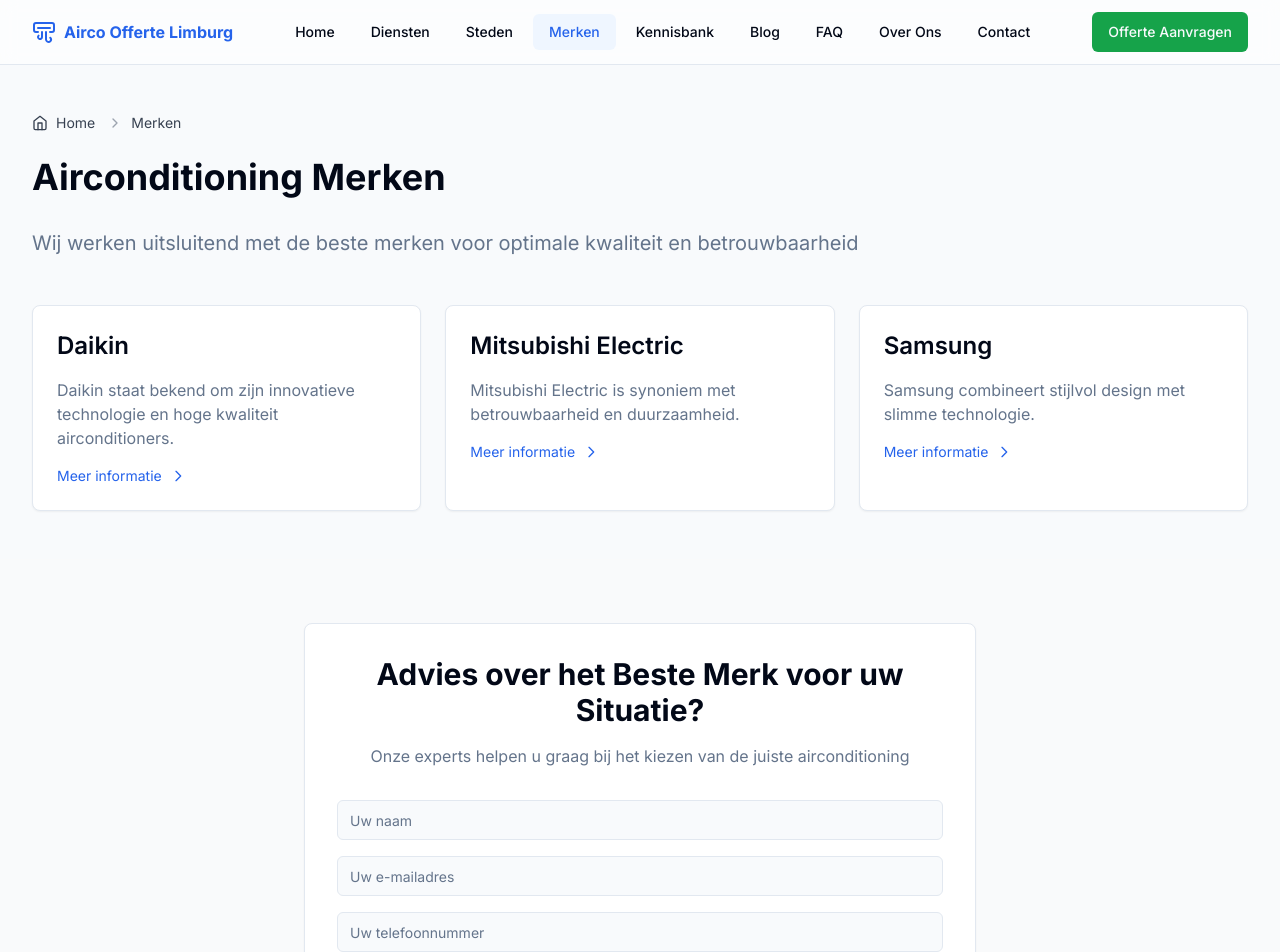
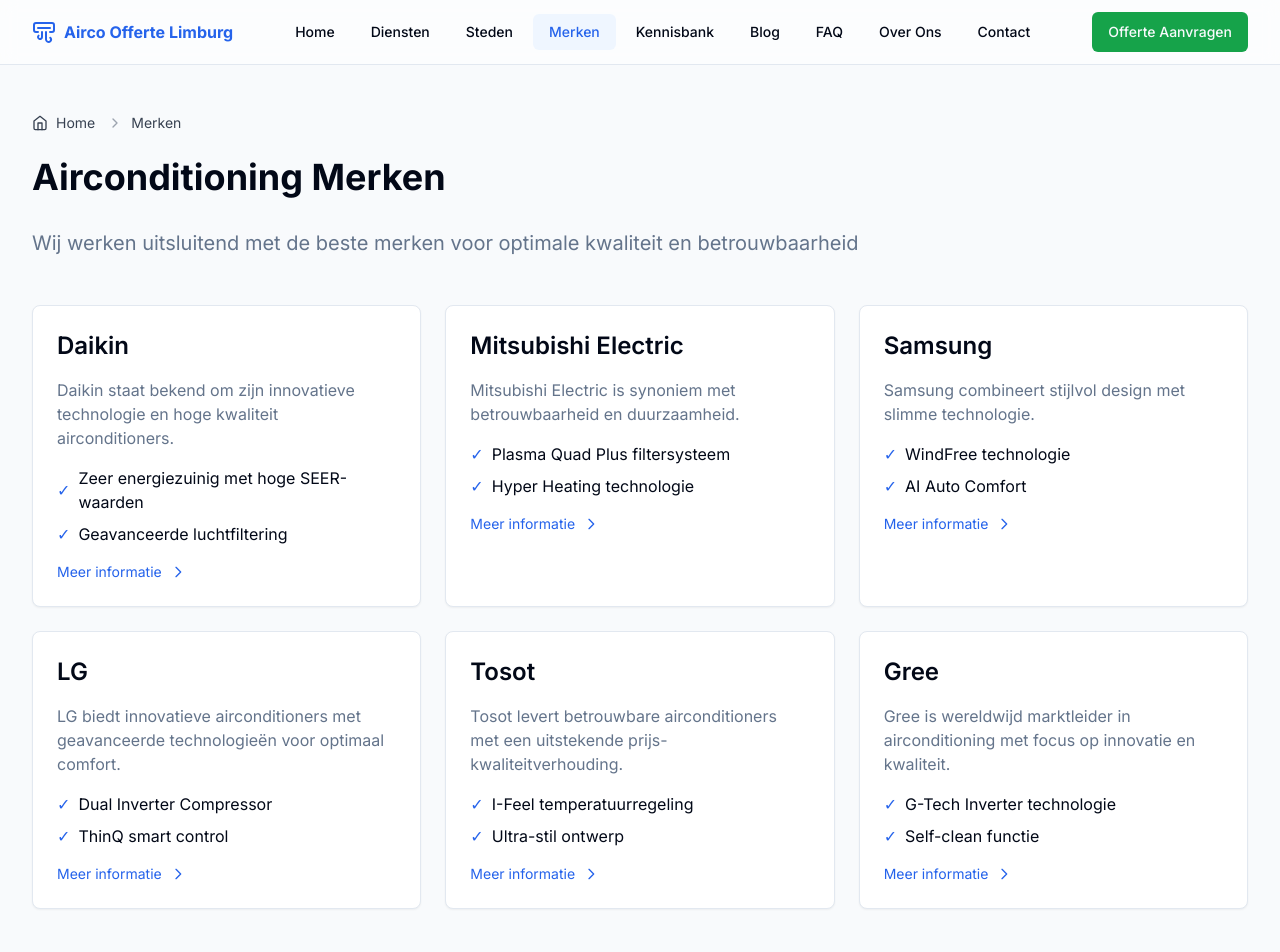
Before and after one commit to MarvinNL046/airco_offertelimburg, a Next.js app: page /merken in a window 1280 px wide. Shown: the top 952 px of the page. Built offline with nearby package versions, Linux system fonts and the light colour scheme.

Commit message:
Big update

```diff
--- a/app/merken/page.tsx
+++ b/app/merken/page.tsx
@@ -4,10 +4,24 @@ import { Card } from "@/components/ui/card"
 import { Breadcrumb } from "@/components/navigation/breadcrumb"
 import brandsData from "@/data/brands.json"
 import { CTAWithForm } from "@/components/sections/cta-with-form"
+import { generateOrganizationSchema } from "@/lib/schema"
+import Script from "next/script"
 
 export const metadata: Metadata = {
   title: "Airco Merken | Airco Offerte Limburg",
   description: "Ontdek ons uitgebreide assortiment aan hoogwaardige airconditioning merken. Van Daikin tot Mitsubishi, wij bieden alleen de beste kwaliteit.",
+  keywords: [
+    "airco merken",
+    "Daikin",
+    "Mitsubishi Electric",
+    "Samsung",
+    "LG",
+    "Tosot",
+    "Gree",
+    "airconditioning",
+    "klimaatbeheersing",
+    "Limburg"
+  ],
 }
 
 export default function BrandsPage() {
@@ -15,8 +29,16 @@ export default function BrandsPage() {
     { label: "Merken", href: "/merken" }
   ]
 
+  const organizationSchema = generateOrganizationSchema()
+
   return (
     <>
+      <Script
+        id="organization-schema"
+        type="application/ld+json"
+        dangerouslySetInnerHTML={{ __html: JSON.stringify(organizationSchema) }}
+      />
+
       <div className="container py-12">
         <Breadcrumb items={breadcrumbItems} />
         <h1 className="mb-8 text-4xl font-bold">Airconditioning Merken</h1>
@@ -30,6 +52,14 @@ export default function BrandsPage() {
               <Card className="h-full p-6 transition-shadow hover:shadow-lg">
                 <h2 className="mb-4 text-2xl font-semibold">{brand.name}</h2>
                 <p className="mb-4 text-muted-foreground">{brand.description}</p>
+                <ul className="mb-4 space-y-2">
+                  {brand.features.slice(0, 2).map((feature, index) => (
+                    <li key={index} className="flex items-center gap-2">
+                      <span className="text-blue-600">✓</span>
+                      {feature}
+                    </li>
+                  ))}
+                </ul>
                 <div className="mt-auto flex items-center text-sm text-blue-600">
                   Meer informatie
                   <svg
--- a/data/brands.json
+++ b/data/brands.json
@@ -32,6 +32,39 @@
         "Triple Protector Plus",
         "SmartThings integratie"
       ]
+    },
+    {
+      "name": "LG",
+      "slug": "lg",
+      "description": "LG biedt innovatieve airconditioners met geavanceerde technologieën voor optimaal comfort.",
+      "features": [
+        "Dual Inverter Compressor",
+        "ThinQ smart control",
+        "UVnano technologie",
+        "Active Energy Control"
+      ]
+    },
+    {
+      "name": "Tosot",
+      "slug": "tosot",
+      "description": "Tosot levert betrouwbare airconditioners met een uitstekende prijs-kwaliteitverhouding.",
+      "features": [
+        "I-Feel temperatuurregeling",
+        "Ultra-stil ontwerp",
+        "Intelligente ontdooiing",
+        "Multi-stage filtratie"
+      ]
+    },
+    {
+      "name": "Gree",
+      "slug": "gree",
+      "description": "Gree is wereldwijd marktleider in airconditioning met focus op innovatie en kwaliteit.",
+      "features": [
+        "G-Tech Inverter technologie",
+        "Self-clean functie",
+        "WiFi-besturing",
+        "Cold Plasma Generator"
+      ]
     }
   ]
 }
```
Also changed, not shown: app/diensten/[slug]/[city]/page.tsx (renamed from app/[dienstSlug]/[stadSlug]/page.tsx).
